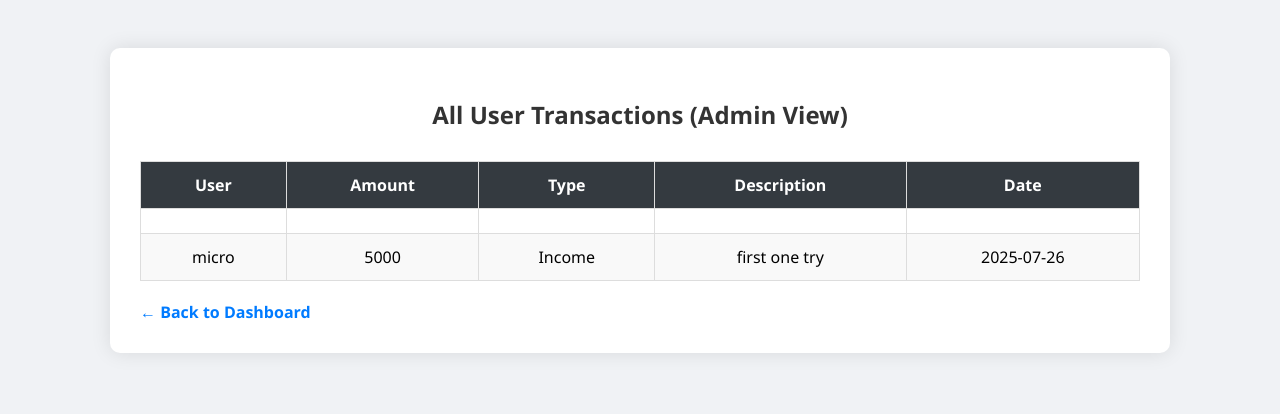
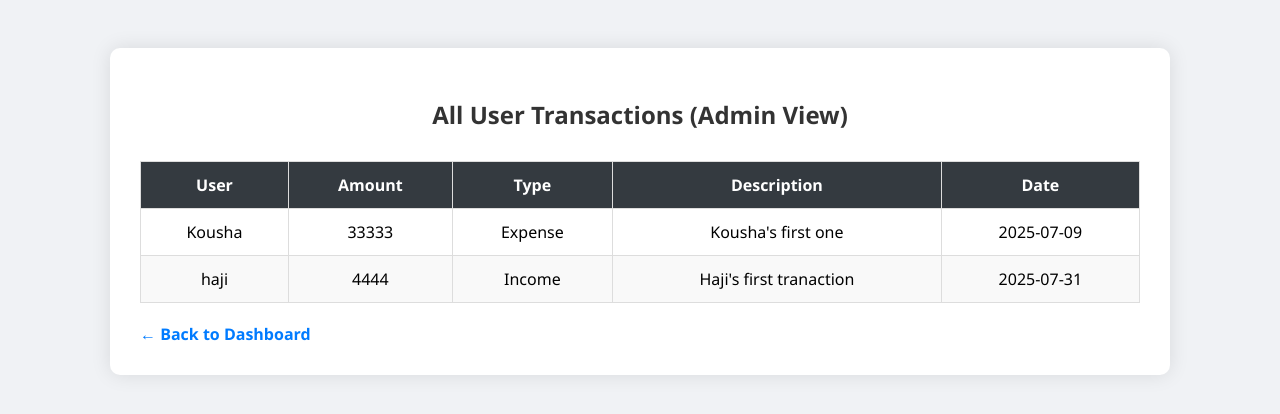
Before and after one commit to Koi725/Expense-Tracker, a PHP site: page /view_all_transactions.php in a window 1280 px wide. Shown: the top 414 px of the page. Run offline with PHP 8.4, Linux system fonts and the light colour scheme; the visitor is signed in with stand-in values (Sample User, id 1); data that the repository does not hold is empty.

Commit message:
Finializing the project

```diff
--- a/dashboard.php
+++ b/dashboard.php
@@ -1,7 +1,6 @@
 <?php
 session_start();
 
-// Redirect if not logged in
 if (!isset($_SESSION['username'])) {
   header("Location: login.php");
   exit;
@@ -10,12 +9,11 @@ if (!isset($_SESSION['username'])) {
 $username = $_SESSION['username'];
 $role = $_SESSION['role'];
 
-// Load transactions
 $transactionsData = file_exists(__DIR__.'/transactions.json')
   ? json_decode(file_get_contents(__DIR__.'/transactions.json'), true)
   : ['transactions' => []];
 
-$allTransactions = $transactionsData['transactions'];
+$allTransactions = $transactionsData['transactions'] ?? [];
 $userTransactions = array_filter($allTransactions, fn($txn) => $txn['username'] === $username);
 
 // Admin only: count users
--- a/transactions.json
+++ b/transactions.json
@@ -1,10 +1,18 @@
 {
-    "transactions": [],
-    "0": {
-        "owner": "micro",
-        "amount": 5000,
-        "type": "income",
-        "description": "first one try ",
-        "date": "2025-07-26"
-    }
+    "transactions": [
+        {
+            "username": "Kousha",
+            "amount": 33333,
+            "type": "expense",
+            "description": "Kousha's first one \r\n",
+            "date": "2025-07-09"
+        },
+        {
+            "username": "haji",
+            "amount": 4444,
+            "type": "income",
+            "description": "Haji's first tranaction ",
+            "date": "2025-07-31"
+        }
+    ]
 }
--- a/users.json
+++ b/users.json
@@ -9,6 +9,11 @@
             "username": "Kousha",
             "password": "Kousha$1382",
             "role": "user"
+        },
+        {
+            "username": "haji",
+            "password": "Haji1234%",
+            "role": "user"
         }
     ]
 }
--- a/view_all_transactions.php
+++ b/view_all_transactions.php
@@ -12,7 +12,8 @@ $file = __DIR__ . '/transactions.json';
 $transactions = [];
 
 if (file_exists($file)) {
-  $transactions = json_decode(file_get_contents($file), true);
+  $data = json_decode(file_get_contents($file), true);
+  $transactions = $data['transactions'] ?? [];
 }
 ?>
 
@@ -90,7 +91,7 @@ if (file_exists($file)) {
         <tbody>
           <?php foreach ($transactions as $tx): ?>
             <tr>
-              <td><?= htmlspecialchars($tx['owner']) ?></td>
+              <td><?= htmlspecialchars($tx['username']) ?></td>
               <td><?= htmlspecialchars($tx['amount']) ?></td>
               <td><?= ucfirst($tx['type']) ?></td>
               <td><?= htmlspecialchars($tx['description']) ?></td>
```
Also changed, not shown: add_transaction.php (+13 -7 lines), view_my_transactions.php (+7 -9 lines). Lines whose indentation alone changed are shown as unchanged.
